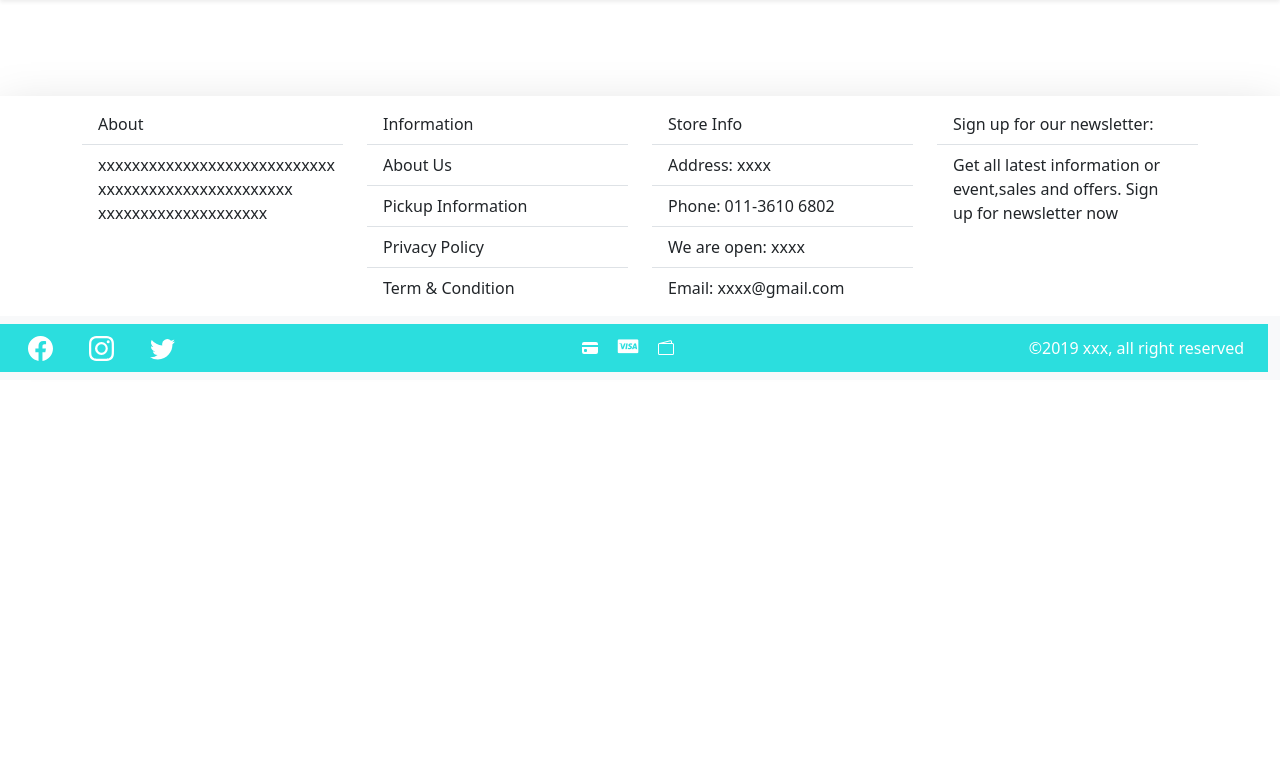
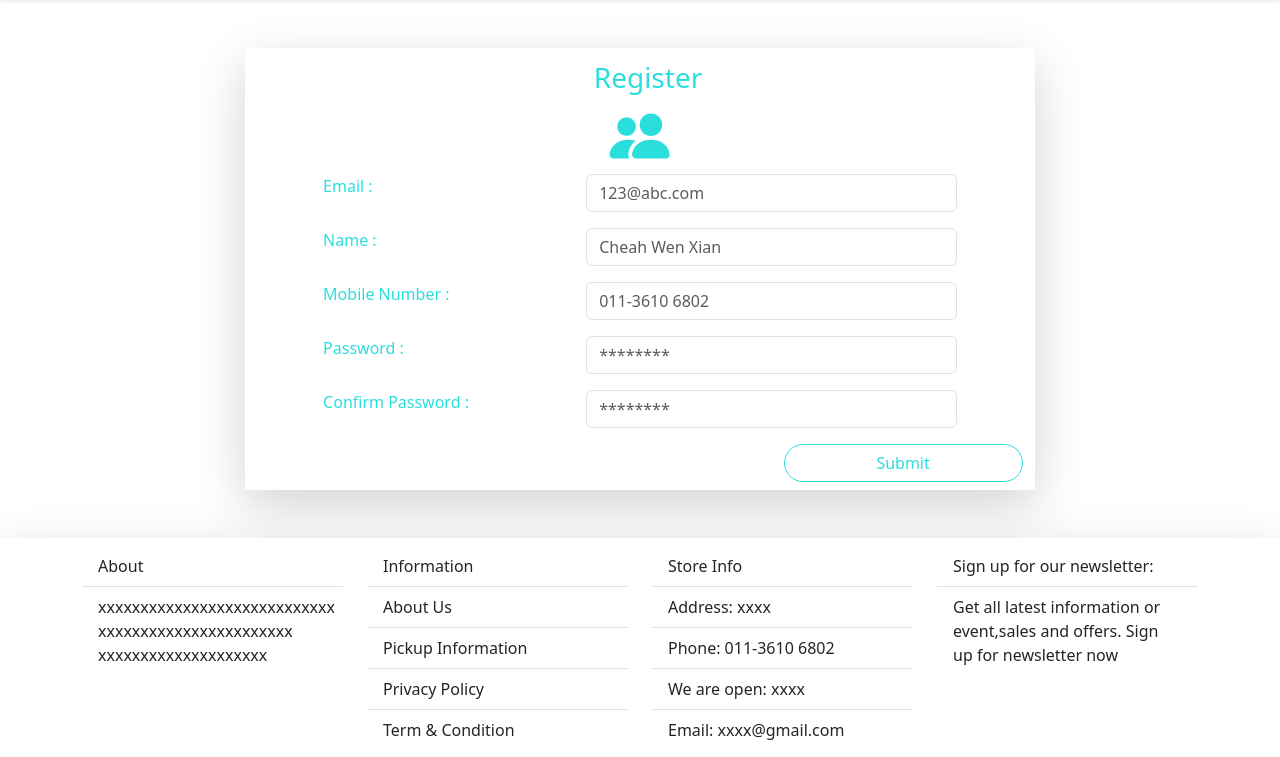
Before and after one commit to xiang0619/IP_Assignment, a PHP site: page /CustomerRegister.php in a window 1280 px wide. Shown: the part 182-939 px from the top of the page. Before the commit the page ends 554 px from the top, so only its background shows below. Run offline with PHP 8.4, Linux system fonts and the light colour scheme.

Commit message:
update customer login, register, cart and service design

```diff
--- a/Customer/Cart.php
+++ b/Customer/Cart.php
@@ -11,6 +11,11 @@ Click nbfs://nbhost/SystemFileSystem/Templates/Scripting/EmptyPHPWebPage.php to
         <script src="https://cdn.jsdelivr.net/npm/bootstrap@5.3.0-alpha1/dist/js/bootstrap.min.js" integrity="sha384-mQ93GR66B00ZXjt0YO5KlohRA5SY2XofN4zfuZxLkoj1gXtW8ANNCe9d5Y3eG5eD" crossorigin="anonymous"></script>
         <link href="../Shared/CSS/SharedCSS.css" rel="stylesheet" type="text/css"/>
         <title>Cart</title>
+        <style>
+            a{
+                text-decoration: none;
+            }
+        </style>
     </head>
     <body>
         <?php
--- a/CustomerRegister.php
+++ b/CustomerRegister.php
@@ -14,9 +14,65 @@ Click nbfs://nbhost/SystemFileSystem/Templates/Scripting/EmptyPHPWebPage.php to
         ?>
 
         <div class="row m-5">
-            <div class="col">
 
+            <!-- Make div to center -->
+            <div class="col-2"></div>
+
+            <!-- register form position -->
+            <div class="col-8  shadow-lg">
+                <form action="action">
+
+                    <div class="row">
+                        <!-- Email input position-->
+
+                        <!-- Login word position -->
+                            <div class="col-12 fs-3 primary-color m-2 text-center">Register</div>
+
+                        <!-- Icon position -->
+                        <svg xmlns="http://www.w3.org/2000/svg" width="60" height="60" fill="currentColor" class="bi bi-people-fill primary-color col-12 m-0" viewBox="0 0 16 16">
+                                <path d="M7 14s-1 0-1-1 1-4 5-4 5 3 5 4-1 1-1 1H7Zm4-6a3 3 0 1 0 0-6 3 3 0 0 0 0 6Zm-5.784 6A2.238 2.238 0 0 1 5 13c0-1.355.68-2.75 1.936-3.72A6.325 6.325 0 0 0 5 9c-4 0-5 3-5 4s1 1 1 1h4.216ZM4.5 8a2.5 2.5 0 1 0 0-5 2.5 2.5 0 0 0 0 5Z"/>
+                        </svg>
+
+                        <div class="col-1"></div>
+                        <div class="col-4 primary-color mt-2 mb-2"><label for="email">Email : </label></div>
+                        <div class="col-6 mt-2 mb-2"><input type="email" class="form-control" id="email" placeholder="123@abc.com" maxlength="40"></div>
+                        <div class="col-1"></div>
+
+
+                        <!-- Name input position-->
+                        <div class="col-1"></div>
+                        <div class="col-4 primary-color mt-2 mb-2"><label for="name">Name : </label></div>
+                        <div class="col-6 mt-2 mb-2"><input class="form-control" type="text" id="name" placeholder="Cheah Wen Xian" maxlength="40"></div>
+                        <div class="col-1"></div>
+
+                        <!-- Mobile input position -->
+                        <div class="col-1"></div>
+                        <div class="col-4 primary-color mt-2 mb-2"><label for="mobile">Mobile Number : </label></div>
+                        <div class="col-6 mt-2 mb-2"><input class="form-control" width="100" type="text" id="mobile" placeholder="011-3610 6802" maxlength="25"></div>
+                        <div class="col-1"></div>
+
+                        <!-- Password input position -->
+                        <div class="col-1"></div>
+                        <div class="col-4 primary-color mt-2 mb-2"><label for="password">Password : </label></div>
+                        <div class="col-6 mt-2 mb-2"><input class="form-control" width="100" type="password" id="password" placeholder="********" maxlength="40"></div>
+                        <div class="col-1"></div>
+
+                        <!-- Re-Password input position -->
+                        <div class="col-1"></div>
+                        <div class="col-4 primary-color mt-2 mb-2"><label for="re-password">Confirm Password : </label></div>
+                        <div class="col-6 mt-2 mb-2"><input class="form-control" width="100" type="password" id="re-password" placeholder="********" maxlength="40"></div>
+                        <div class="col-1"></div>
+
+                        <!--Submit button position  -->
+                        <div class="col-8 mt-2 mb-2"></div>
+                        <div class="col-4 mt-2 mb-2 "><input class="form-control" type="Submit" style="border-color: #2BDEDE; border-radius: 25px;background-color: none; color:#2BDEDE;" value="Submit"></div>
+                    </div>
+
+                </form>
             </div>
+
+            <!-- Make div to center -->
+            <div class="col-2"></div>
         </div>
 
         <?php
--- a/Service.php
+++ b/Service.php
@@ -33,7 +33,7 @@ Click nbfs://nbhost/SystemFileSystem/Templates/Scripting/EmptyPHPWebPage.php to
                             <div class="col-10 fs-3 primary-color"></div>
 
                             <!-- Submit button position-->
-                            <div class="col-2 text-end mb-2"><input type="Submit" style="border-color: #2BDEDE; border-radius: 25px;background-color: none; color:#2BDEDE;" value="Submit"></div>
+                            <div class="col-2 text-end mb-2"><input type="Submit" class="form-control" style="border-color: #2BDEDE; border-radius: 25px;background-color: none; color:#2BDEDE;" value="Submit"></div>
                         </div>
                     </div>
 
```
Also changed, not shown: CustomerLogin.php (+4 -4 lines).
